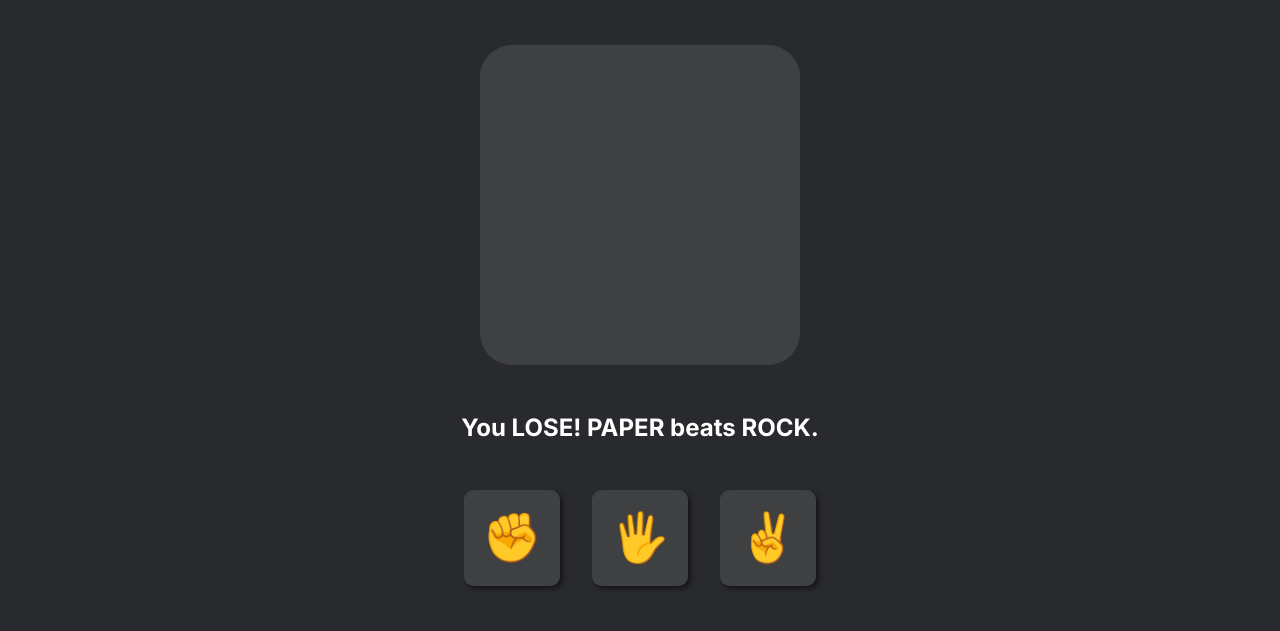
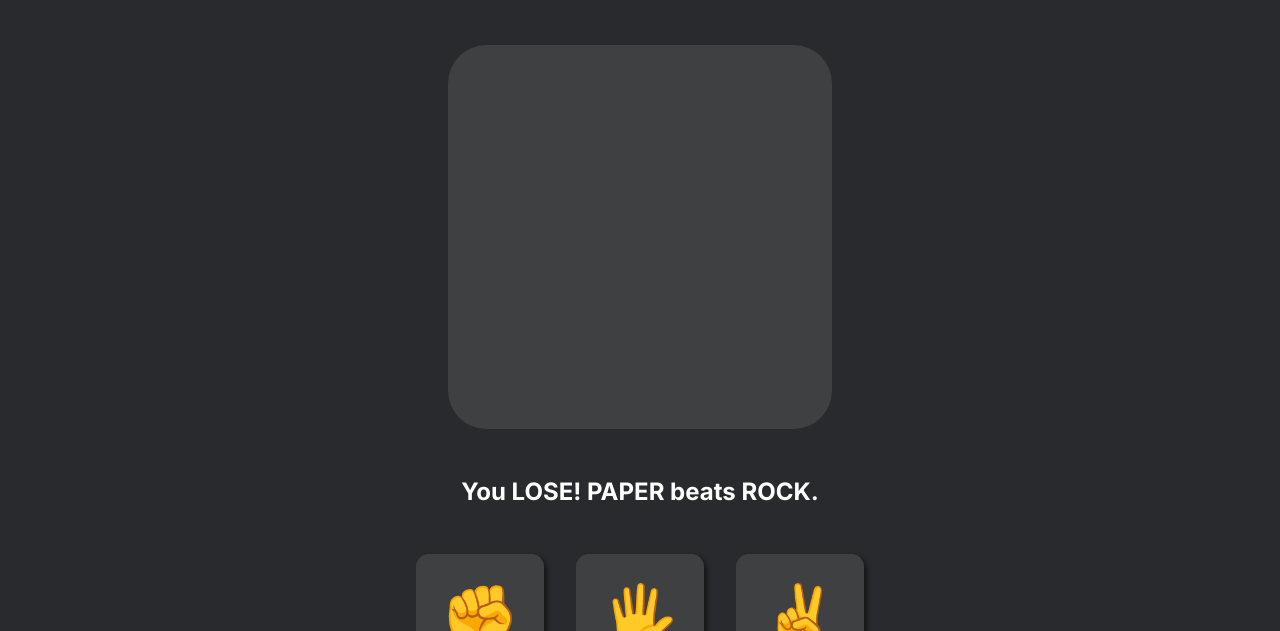
Before and after one commit to marcushoks/odin-rock-paper-scissors, a website with bundled scripts: page index.html in a window 1280 px wide. Shown: the part 158-789 px from the top of the page. Built offline with nearby package versions, Linux system fonts and the light colour scheme.

Commit message:
Increase font size of player btns and opponent input

```diff
--- a/style.css
+++ b/style.css
@@ -80,10 +80,10 @@ body {
   display: flex;
   justify-content: center;
   align-items: center;
-  width: 2em;
-  height: 2em;
+  min-width: 2em;
+  min-height: 2em;
   border-radius: 10%;
-  font-size: 10rem;
+  font-size: 12rem;
 }
 
 .round-result-message {
@@ -101,10 +101,10 @@ body {
   display: flex;
   justify-content: center;
   align-items: center;
-  width: 2em;
-  height: 2em;
+  min-width: 2em;
+  min-height: 2em;
   border-radius: 10%;
-  font-size: 3rem;
+  font-size: 4rem;
   border: 0;
   box-shadow: 3px 3px 5px rgba(0, 0, 0, 0.5);
   cursor: pointer;
```
